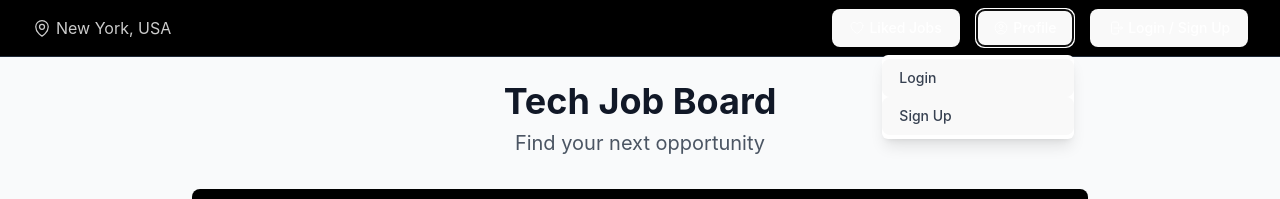
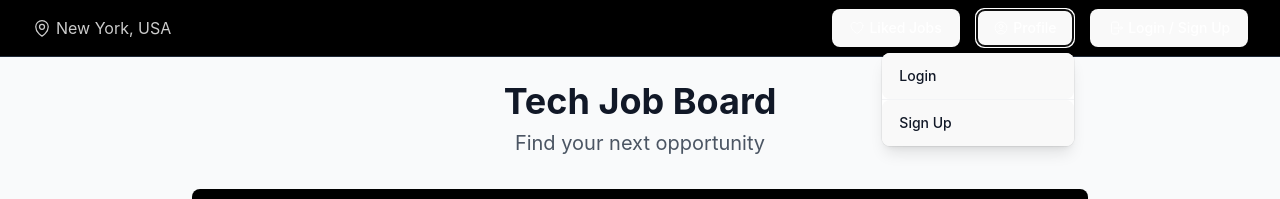
Before and after one commit to iammulla/job-board, a React (Vite) app: page / in a window 1280 px wide. Both pictures are taken after a click on the button "Profile". Shown: the top 199 px of the page. Built offline with nearby package versions, Linux system fonts and the light colour scheme.

Commit message:
style: update ProfileMenu to match other dropdowns

```diff
--- a/src/components/ProfileMenu.jsx
+++ b/src/components/ProfileMenu.jsx
@@ -1,25 +1,60 @@
-import React, { useState } from 'react';
+import React, { useState, useRef, useEffect } from 'react';
 import { UserCircleIcon } from '@heroicons/react/24/outline';
+import { motion, AnimatePresence } from 'framer-motion';
 
 const ProfileMenu = ({ isAuthenticated, onLogin, onSignUp }) => {
   const [showDropdown, setShowDropdown] = useState(false);
+  const buttonRef = useRef(null);
+  const dropdownRef = useRef(null);
+
+  useEffect(() => {
+    const handleClickOutside = (event) => {
+      if (dropdownRef.current && !dropdownRef.current.contains(event.target) &&
+          buttonRef.current && !buttonRef.current.contains(event.target)) {
+        setShowDropdown(false);
+      }
+    };
+
+    if (showDropdown) {
+      document.addEventListener('mousedown', handleClickOutside);
+    }
+
+    return () => {
+      document.removeEventListener('mousedown', handleClickOutside);
+    };
+  }, [showDropdown]);
 
   return (
-    <div className="relative">
+    <div className="relative inline-block">
       <button
+        ref={buttonRef}
         onClick={() => setShowDropdown(!showDropdown)}
-        className="flex items-center text-sm text-white hover:text-gray-200 transition-colors"
+        className="flex items-center text-sm text-white hover:text-gray-200 transition-colors relative"
       >
         <UserCircleIcon className="h-4 w-4 mr-1 text-white" />
         <span>Profile</span>
       </button>
 
-      {showDropdown && (
-        <div className="absolute right-0 mt-2 w-48 bg-white rounded-md shadow-lg py-1">
+      <AnimatePresence>
+        {showDropdown && buttonRef.current && (
+          <motion.div
+            ref={dropdownRef}
+            initial={{ opacity: 0, y: -10 }}
+            animate={{ opacity: 1, y: 0 }}
+            exit={{ opacity: 0, y: -10 }}
+            transition={{ duration: 0.15, ease: "easeOut" }}
+            style={{
+              position: 'absolute',
+              top: 'calc(100% + 6px)',
+              right: 0,
+              transform: 'translateX(0)',
+            }}
+            className="z-50 w-48 rounded-lg bg-white shadow-lg ring-1 ring-black ring-opacity-5 focus:outline-none"
+          >
             {isAuthenticated ? (
-            <>
+              <div>
                 <button
-                className="block w-full text-left px-4 py-2 text-sm text-gray-700 hover:bg-gray-100"
+                  className="block w-full text-left px-4 py-3 text-sm text-gray-900 hover:text-indigo-400 hover:bg-gray-50 transition-colors"
                   onClick={() => {
                     console.log('Account Settings clicked');
                     setShowDropdown(false);
@@ -27,8 +62,9 @@ const ProfileMenu = ({ isAuthenticated, onLogin, onSignUp }) => {
                 >
                   Account Settings
                 </button>
+                <div className="border-t border-gray-100">
                   <button
-                className="block w-full text-left px-4 py-2 text-sm text-gray-700 hover:bg-gray-100"
+                    className="block w-full text-left px-4 py-3 text-sm text-gray-900 hover:text-indigo-400 hover:bg-gray-50 transition-colors rounded-b-lg"
                     onClick={() => {
                       console.log('Update Resume clicked');
                       setShowDropdown(false);
@@ -36,11 +72,12 @@ const ProfileMenu = ({ isAuthenticated, onLogin, onSignUp }) => {
                   >
                     Update Resume
                   </button>
-            </>
+                </div>
+              </div>
             ) : (
-            <>
+              <div>
                 <button
-                className="block w-full text-left px-4 py-2 text-sm text-gray-700 hover:bg-gray-100"
+                  className="block w-full text-left px-4 py-3 text-sm text-gray-900 hover:text-indigo-400 hover:bg-gray-50 transition-colors"
                   onClick={() => {
                     onLogin();
                     setShowDropdown(false);
@@ -48,8 +85,9 @@ const ProfileMenu = ({ isAuthenticated, onLogin, onSignUp }) => {
                 >
                   Login
                 </button>
+                <div className="border-t border-gray-100">
                   <button
-                className="block w-full text-left px-4 py-2 text-sm text-gray-700 hover:bg-gray-100"
+                    className="block w-full text-left px-4 py-3 text-sm text-gray-900 hover:text-indigo-400 hover:bg-gray-50 transition-colors rounded-b-lg"
                     onClick={() => {
                       onSignUp();
                       setShowDropdown(false);
@@ -57,10 +95,12 @@ const ProfileMenu = ({ isAuthenticated, onLogin, onSignUp }) => {
                   >
                     Sign Up
                   </button>
-            </>
-          )}
+                </div>
               </div>
             )}
+          </motion.div>
+        )}
+      </AnimatePresence>
     </div>
   );
 };
```
Lines whose indentation alone changed are shown as unchanged.
